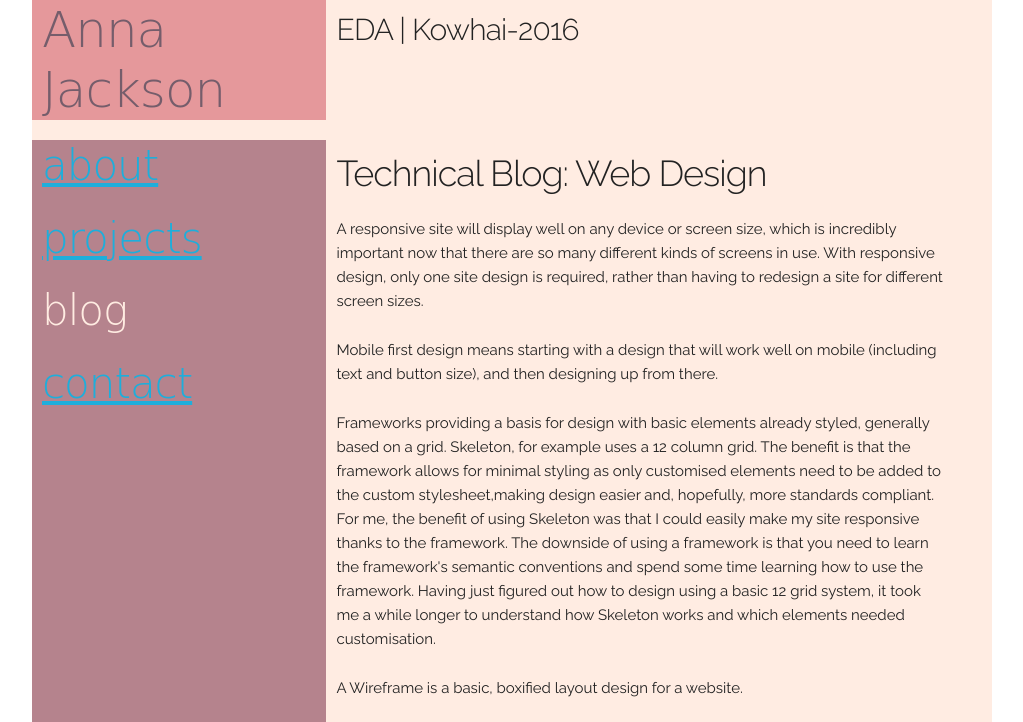
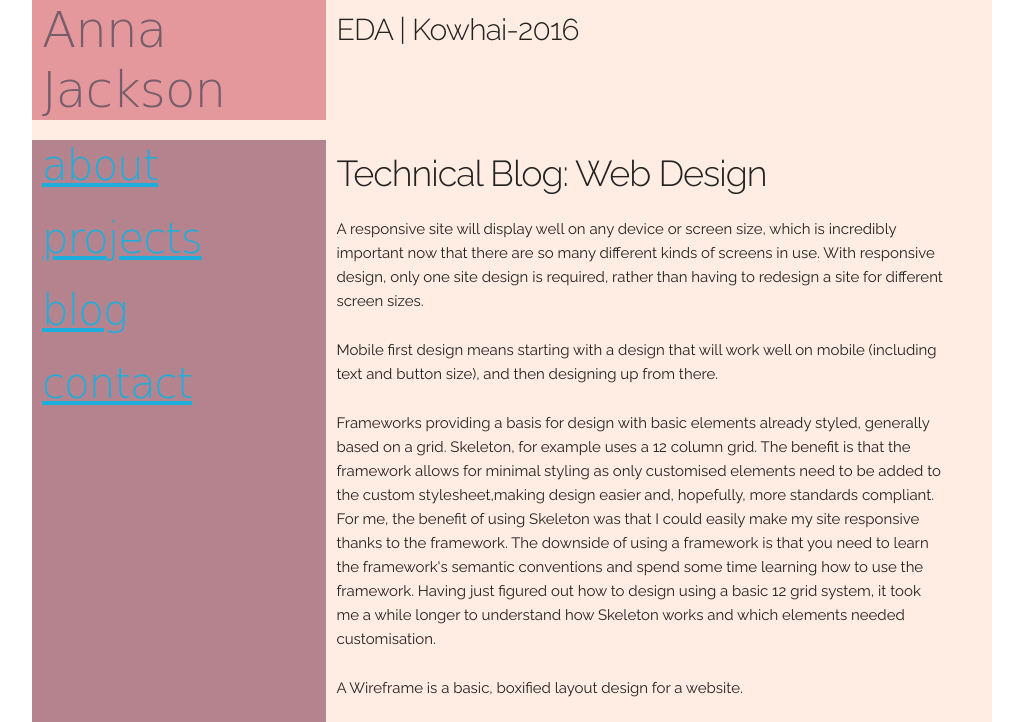
Before and after one commit to annagjackson/annagjackson.github.io, a plain HTML site: page blog/t3-design-to-web-blog.html in a window 1280 px wide. Shown: the top 722 px of the page, without its empty margins (128-1151 px from the left). Drawn offline with nearby package versions, Linux system fonts and the light colour scheme; a web font is replaced by a local one.

Commit message:
updated blog link in design to web blog

```diff
--- a/blog/t3-design-to-web-blog.html
+++ b/blog/t3-design-to-web-blog.html
@@ -42,7 +42,7 @@
                 <div class="nav">
                     <h2><a href="https://annagjackson.github.io/">about</a></h2>
                     <h2><a href="https://annagjackson.github.io/blog/blog-template.html">projects</a></h2>
-                    <h2>blog</h2>
+                    <h2><a href="https://annagjackson.github.io/blog/blog-template.html">blog</a></h2>
                     <h2><a href="https://annagjackson.github.io/blog/blog-template.html">contact</a></h2>
                 </div>
             </div>
@@ -57,7 +57,8 @@
                 <p>Frameworks providing a basis for design with basic elements already styled, generally based on a grid. Skeleton, for example uses a 12 column grid. The benefit is that the framework allows for minimal styling as only customised elements need to be added to the custom stylesheet,making design easier and, hopefully, more standards compliant. For me, the benefit of using Skeleton was that I could easily make my site responsive thanks to the framework. The downside of using a framework is that you need to learn the framework's semantic conventions and spend some time learning how to use the framework. Having just figured out how to design using a basic 12 grid system, it took me a while longer to understand how Skeleton works and which elements needed customisation.</p>
                 <p>A Wireframe is a basic, boxified layout design for a website.</p>
                 <div class="wireframe">
-                <img src="../images/design 2/wireframe-index-page-mobile-2.png"><img src="../images/design 2/wireframe-blog-page-desktop-2.png">
+                <img src="../images/design 2/wireframe-index-page-mobile-2.png">
+                <img src="../images/design 2/wireframe-blog-page-desktop-2.png">
                 </div>
                 <p>I used an online tool to create mine, which made it easier to visualise the grid, but I wasted too much time thinking about design when I created mine, which was totally unnecessary. In retrospect, a sketch on paper would have been perfectly fine (and much faster).</p>
 
```
